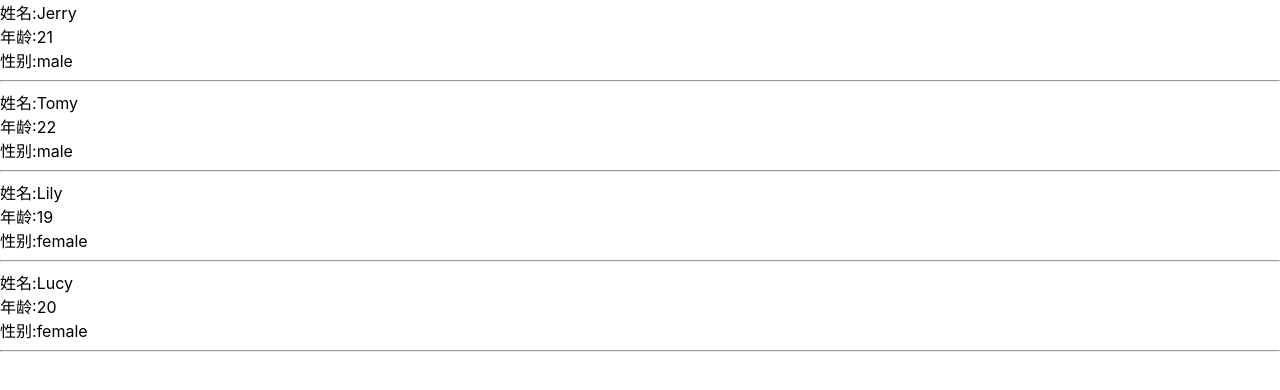
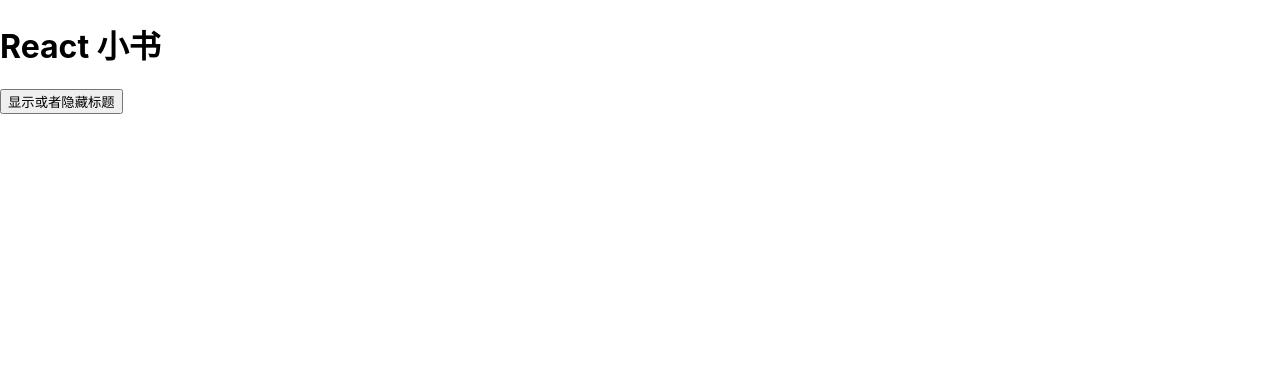
Before and after one commit to jaspermalik/React_Course, a React (Create React App) app: page / in a window 1280 px wide. Shown: the top 390 px of the page. Built offline with nearby package versions, Linux system fonts and the light colour scheme.

Commit message:
挂载阶段的组件生命周期一

```diff
--- a/src/index.js
+++ b/src/index.js
@@ -11,33 +11,55 @@
 // Learn more about service workers: https://bit.ly/CRA-PWA
 // serviceWorker.unregister();
 
-const users = [
-  { username: 'Jerry', age: 21, gender: 'male' },
-  { username: 'Tomy', age: 22, gender: 'male' },
-  { username: 'Lily', age: 19, gender: 'female' },
-  { username: 'Lucy', age: 20, gender: 'female' }
-]
+class Header extends Component {
+  constructor() {
+    super()
+    console.log('construct')
+  }
 
-class User extends Component {
+  componentWillMount() {
+    console.log('component will mount')
+  }
+
+  componentDidMount() {
+    console.log('component did mount')
+  }
+
+  componentWillUnmount() {
+    console.log('component will unmount')
+  }
+
   render() {
-    const { user } = this.props
+    console.log('render')
     return (
       <div>
-        <div>姓名:{user.username}</div>
-        <div>年龄:{user.age}</div>
-        <div>性别:{user.gender}</div>
-        <hr />
+        <h1 className="title">React 小书</h1>
       </div>
     )
   }
 }
+
 class Index extends Component {
+  constructor() {
+    super()
+    this.state = {
+      isShowHeader: true
+    }
+  }
+
+  handleShowOrHide() {
+    this.setState({
+      isShowHeader: !this.state.isShowHeader
+    })
+  }
+
   render() {
     return (
       <div>
-        {users.map((user, i) => (
-          <User user={user} key={i} />
-        ))}
+        {this.state.isShowHeader ? <Header /> : null}
+        <button onClick={this.handleShowOrHide.bind(this)}>
+          显示或者隐藏标题
+        </button>
       </div>
     )
   }
```
